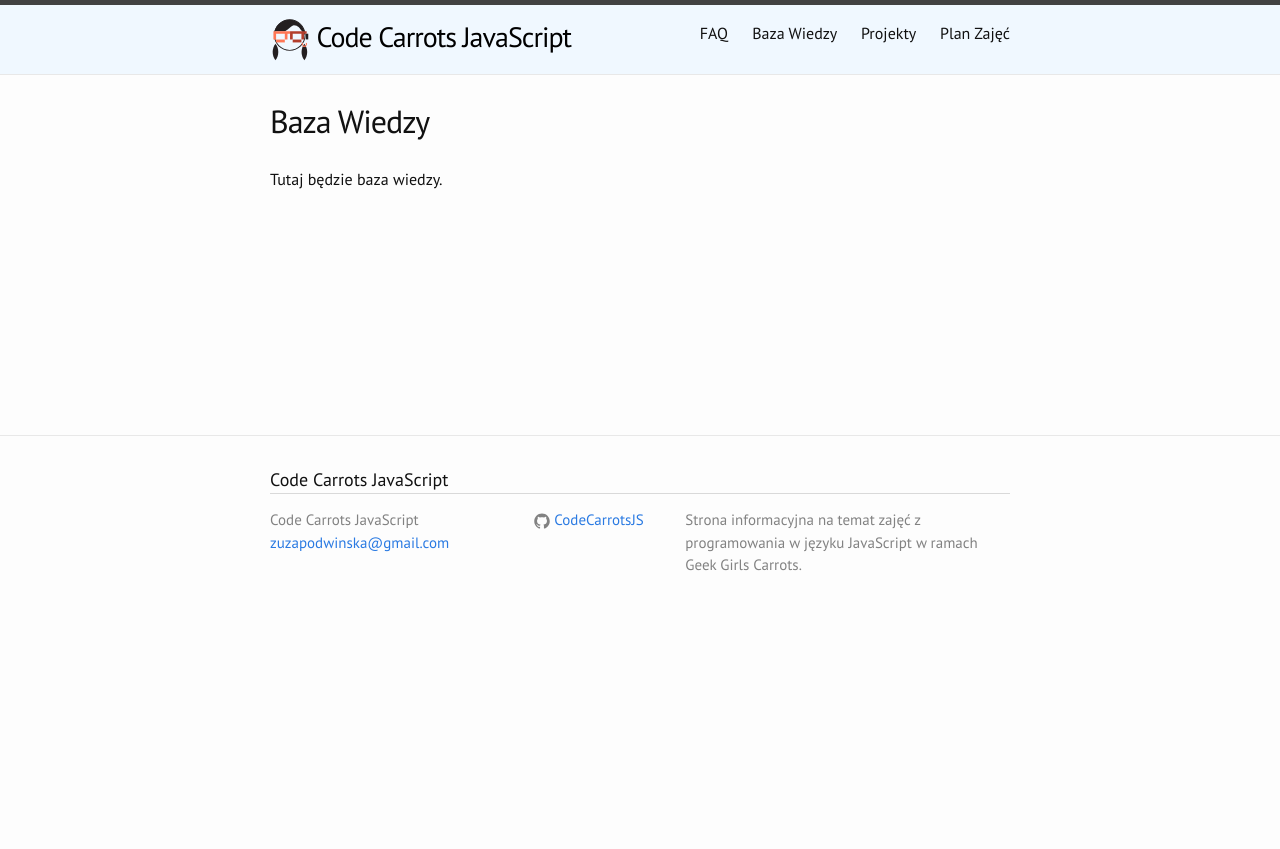
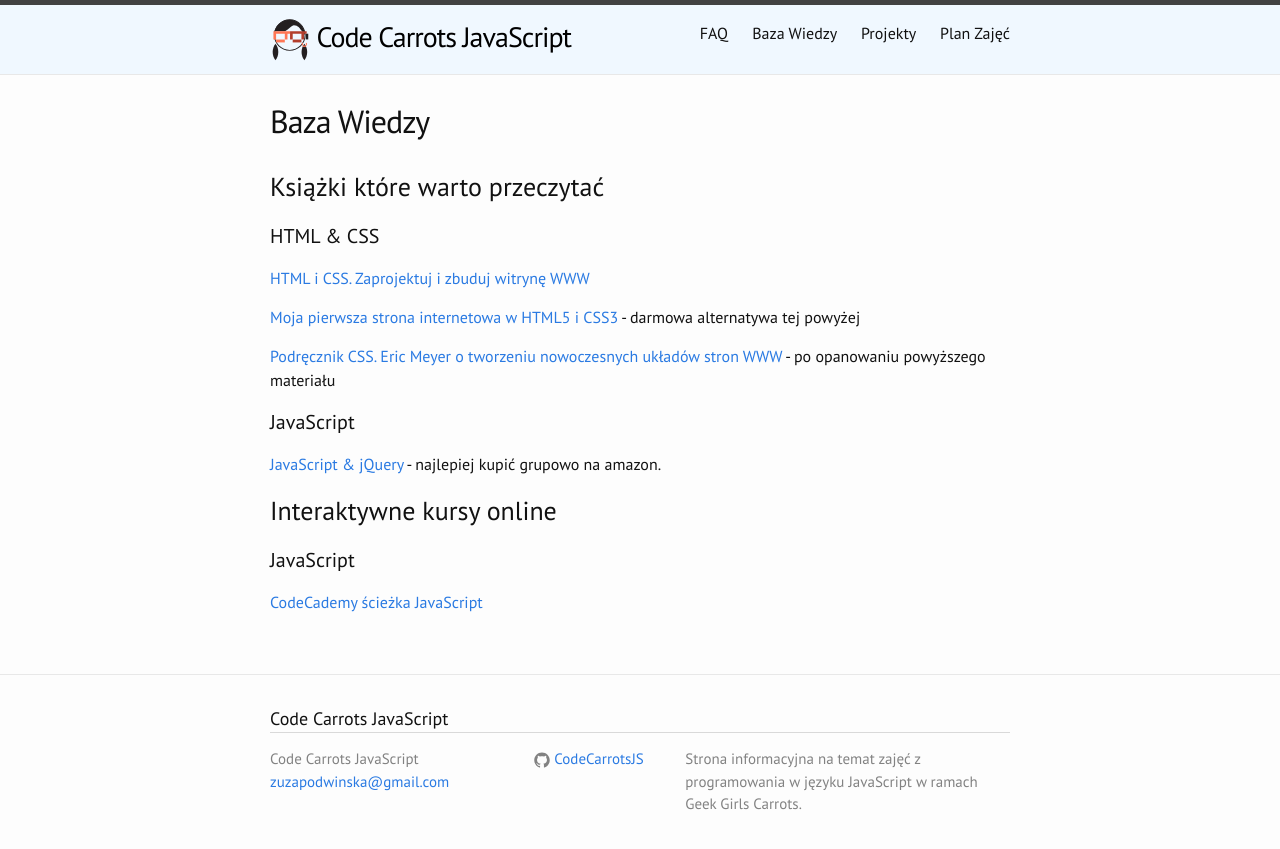
Before and after one commit to CodeCarrotsJS/CodeCarrotsJS.github.io, a Jekyll site: the page built from knowledgebase.md, in a window 1280 px wide. Shown: the top 849 px of the page. Built offline with Jekyll 4.4.1, drawn with Linux system fonts in a browser that asks for light colours.

Commit message:
Knowledgebase.

```diff
--- a/knowledgebase.md
+++ b/knowledgebase.md
@@ -4,4 +4,22 @@
 permalink: /knowledgebase/
 ---
 
-Tutaj będzie baza wiedzy.
+### Książki które warto przeczytać
+
+#### HTML & CSS
+
+[HTML i CSS. Zaprojektuj i zbuduj witrynę WWW](http://helion.pl/ksiazki/html-i-css-zaprojektuj-i-zbuduj-witryne-www-jon-duckett,htcsww.htm)
+
+[Moja pierwsza strona internetowa w HTML5 i CSS3](http://ferrante.pl/books/html/) - darmowa alternatywa tej powyżej
+
+[Podręcznik CSS. Eric Meyer o tworzeniu nowoczesnych układów stron WWW](http://helion.pl/ksiazki/podrecznik-css-eric-meyer-o-tworzeniu-nowoczesnych-ukladow-stron-www-smashing-magazine-eric-meyer,tfacss.htm) - po opanowaniu powyższego materiału
+
+#### JavaScript
+
+[JavaScript & jQuery](http://javascriptbook.com/) - najlepiej kupić grupowo na amazon.
+
+### Interaktywne kursy online
+
+#### JavaScript
+
+[CodeCademy ścieżka JavaScript](http://www.codecademy.com/en/tracks/javascript)
```
